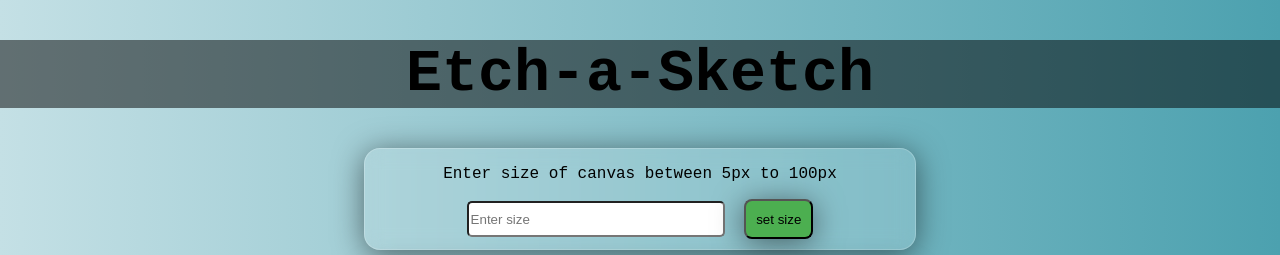
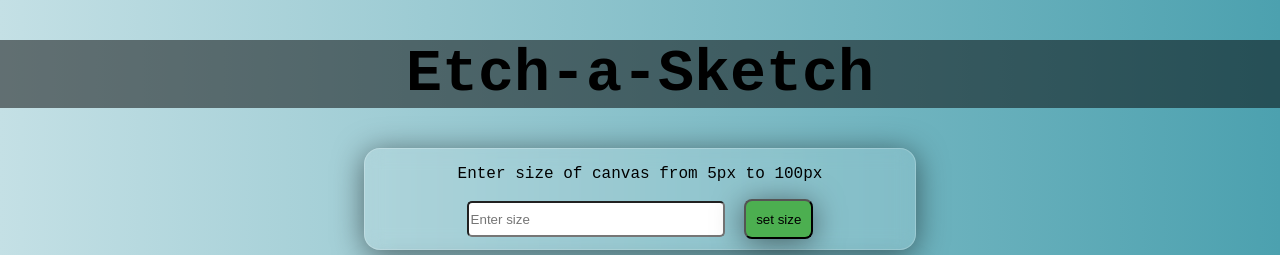
Before and after one commit to sai-teja-k/Etch-a-sketch, a plain HTML site: page index.html in a window 1280 px wide. Shown: the top 255 px of the page. Drawn offline with Linux system fonts and the light colour scheme.

Commit message:
chnaged text from between to from

```diff
--- a/index.html
+++ b/index.html
@@ -15,7 +15,7 @@
     <div class="input-div">
 
         <div>
-            <p>Enter size of canvas between 5px to 100px</p>
+            <p>Enter size of canvas from 5px to 100px</p>
         </div>
 
         <div>
```
